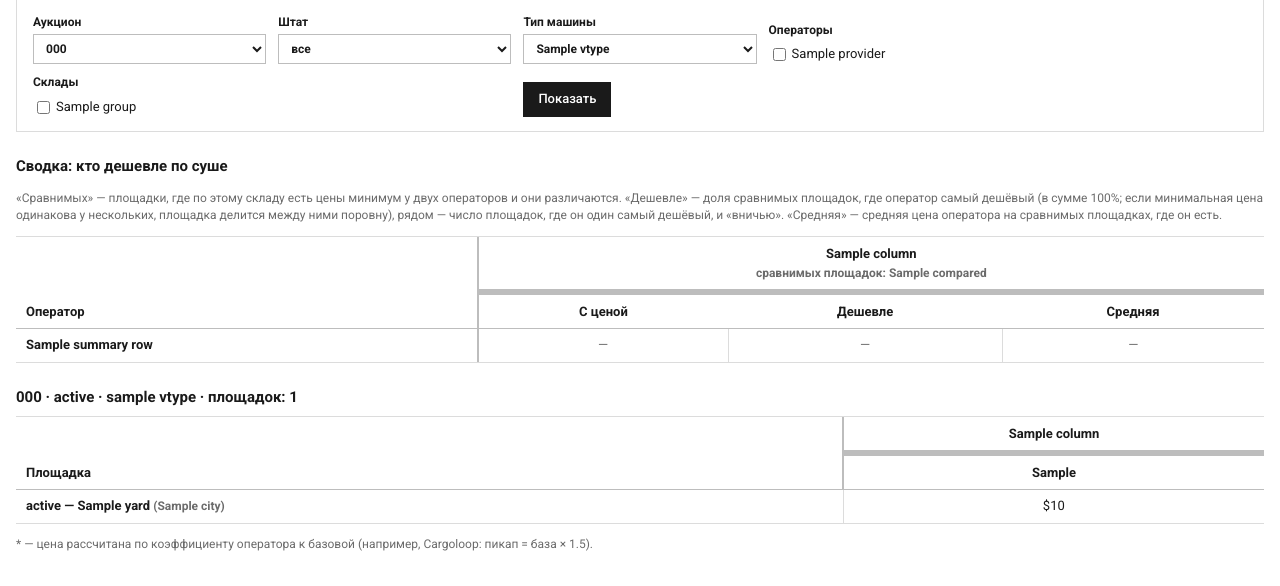
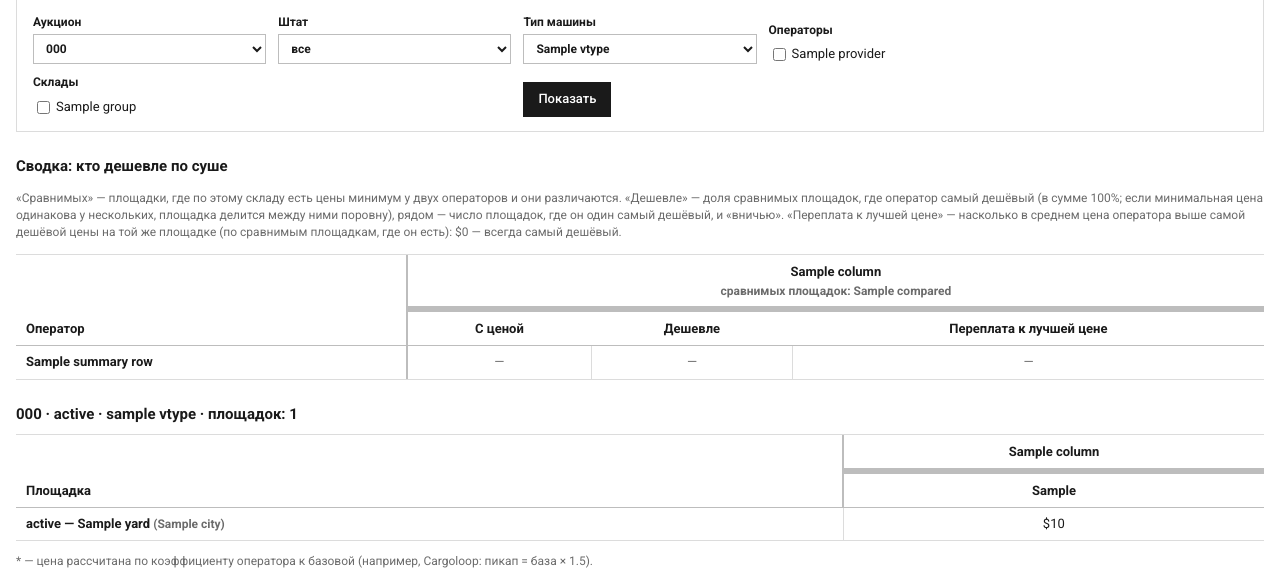
Before and after one commit to bootchman/price-site, a Django app: template pricing/templates/pricing/land.html in a window 1280 px wide. Shown: the part 155-741 px from the top of the page. Run offline with Django 5.2, Linux system fonts and the light colour scheme; the template is opened without the code that fills it: most values are stand-ins (such as "Sample title", 1, 10 or a date in 2020).

Commit message:
Сравнение суши: «Средняя» заменена на «Переплату к лучшей цене» на той же площадке
Co-Authored-By: Claude Opus 5.5 <noreply@anthropic.com>

```diff
--- a/pricing/templates/pricing/land.html
+++ b/pricing/templates/pricing/land.html
@@ -27,19 +27,19 @@
 
 {% if summary %}
 <h2 class="section">Сводка: кто дешевле по суше</h2>
-<p class="muted small">«Сравнимых» — площадки, где по этому складу есть цены минимум у двух операторов и они различаются. «Дешевле» — доля сравнимых площадок, где оператор самый дешёвый (в сумме 100%; если минимальная цена одинакова у нескольких, площадка делится между ними поровну), рядом — число площадок, где он один самый дешёвый, и «вничью». «Средняя» — средняя цена оператора на сравнимых площадках, где он есть.</p>
+<p class="muted small">«Сравнимых» — площадки, где по этому складу есть цены минимум у двух операторов и они различаются. «Дешевле» — доля сравнимых площадок, где оператор самый дешёвый (в сумме 100%; если минимальная цена одинакова у нескольких, площадка делится между ними поровну), рядом — число площадок, где он один самый дешёвый, и «вничью». «Переплата к лучшей цене» — насколько в среднем цена оператора выше самой дешёвой цены на той же площадке (по сравнимым площадкам, где он есть): $0 — всегда самый дешёвый.</p>
 <div class="table-wrap"><table class="data">
   <thead>
     <tr><th class="left" rowspan="2">Оператор</th>
       {% for s in summary %}<th class="term-head term-{{ s.column.code }} group-start" colspan="3">{{ s.column.name }}<br><span class="muted small">сравнимых площадок: {{ s.compared }}</span></th>{% endfor %}</tr>
-    <tr>{% for s in summary %}<th class="group-start">С ценой</th><th>Дешевле</th><th>Средняя</th>{% endfor %}</tr>
+    <tr>{% for s in summary %}<th class="group-start">С ценой</th><th>Дешевле</th><th>Переплата к лучшей цене</th>{% endfor %}</tr>
   </thead>
   <tbody>{% for r in summary_rows %}
     <tr><td class="label left">{{ r.name }}</td>
       {% for o in r.cells %}{% if o %}
         <td class="num group-start">{{ o.coverage }}</td>
         <td class="num"><b>{{ o.share }}%</b> <span class="muted small">{{ o.wins }}{% if o.ties %} +{{ o.ties }} вничью{% endif %}</span></td>
-        <td class="num">{% if o.avg %}${{ o.avg }}{% else %}—{% endif %}</td>
+        <td class="num">{% if o.overpay is not None %}<b>${{ o.overpay }}</b> <span class="muted small">на {{ o.compared_here }} пл.</span>{% else %}—{% endif %}</td>
       {% else %}<td class="num group-start muted">—</td><td class="num muted">—</td><td class="num muted">—</td>{% endif %}{% endfor %}
     </tr>
   {% endfor %}</tbody>
--- a/pricing/tests.py
+++ b/pricing/tests.py
@@ -399,6 +399,8 @@ class TariffTests(TestCase):
         ga = [x for x in summary if x["column"]["group"] == "GA"][0]
         wins = {o["name"]: o["wins"] for o in ga["ops"]}
         self.assertEqual((ga["compared"], wins), (1, {"Cargoloop": 0, "VS Brothers": 1}))
+        overpay = {o["name"]: o["overpay"] for o in ga["ops"]}
+        self.assertEqual(overpay, {"Cargoloop": 50, "VS Brothers": 0})  # Cargoloop 500 против лучшей VS 450
 
     def test_land_compare_operator_filter(self):
         resp = self.client.get("/land/", {"auction": self.yard.auction_id, "vt": "sedan", "g": ["GA"], "op": [self.cl.pk]})
```
Also changed, not shown: pricing/views_land.py (+4 -3 lines).
